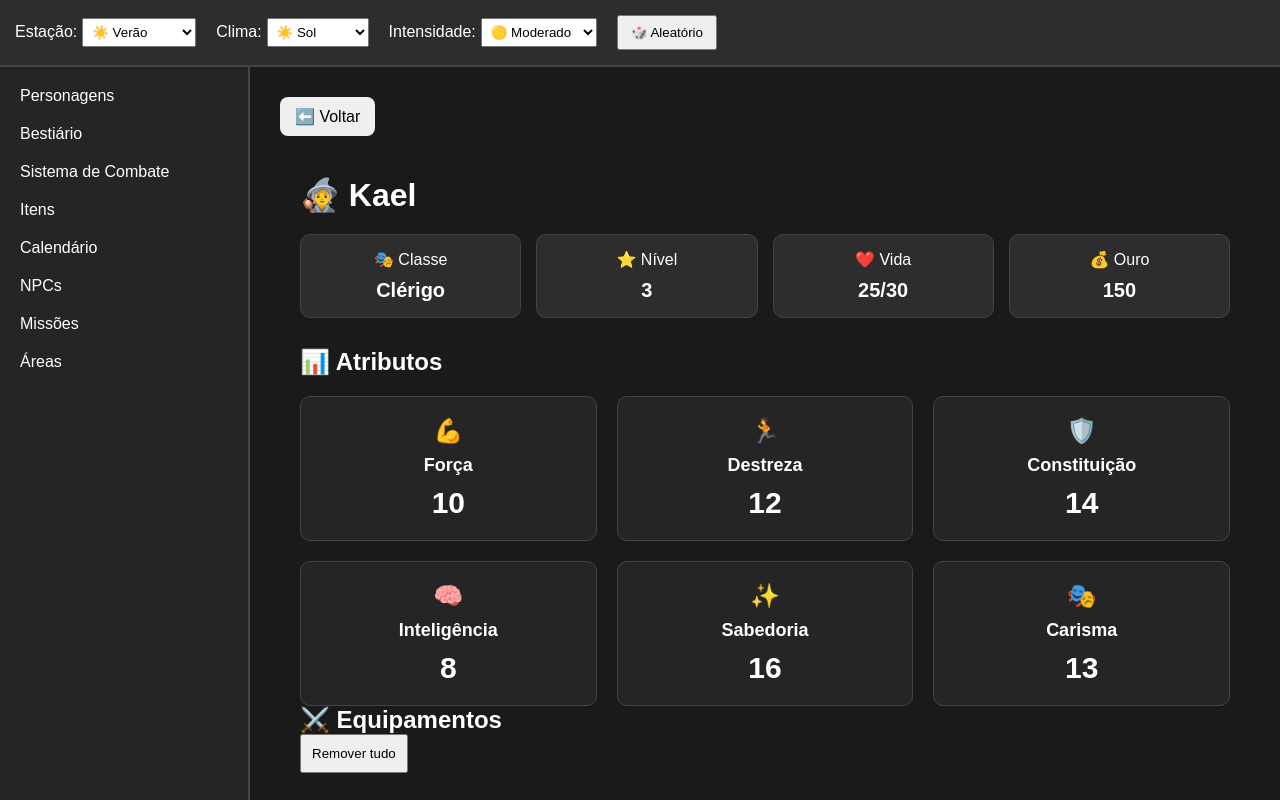
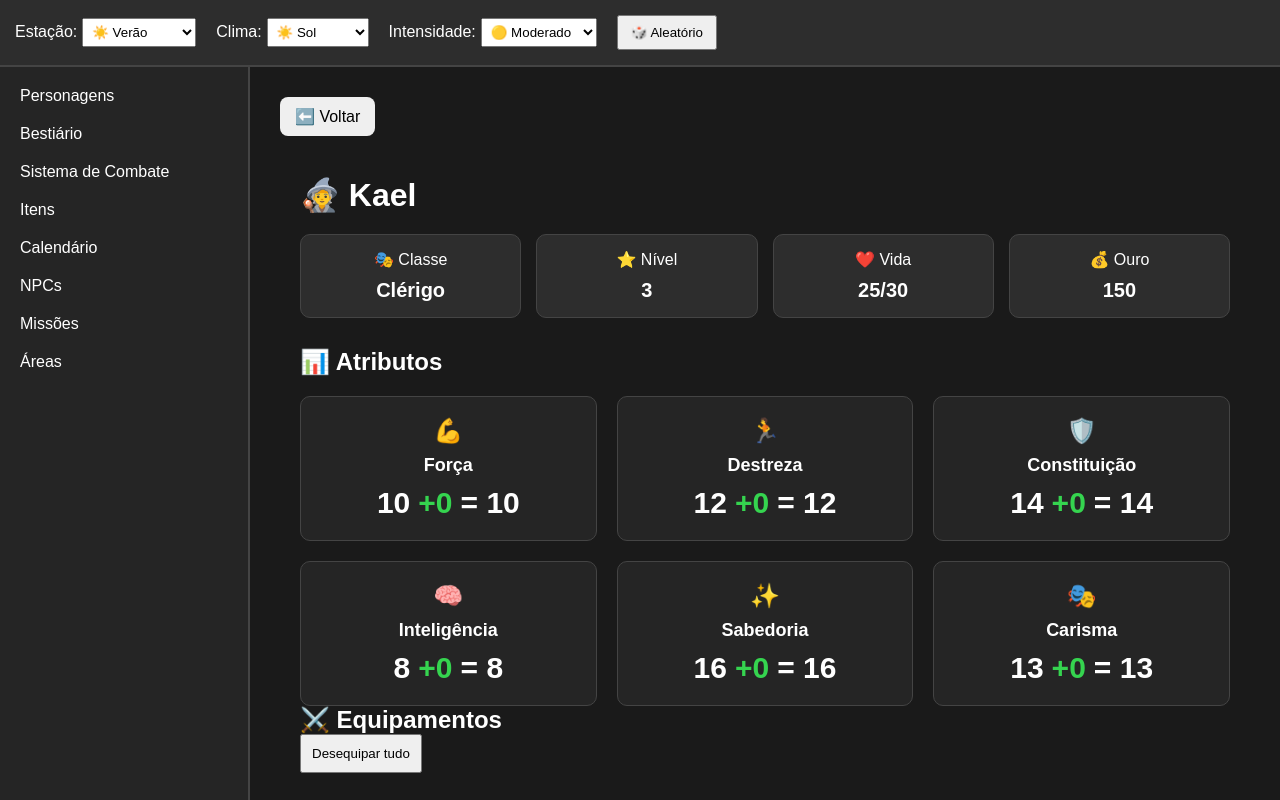
Before and after one commit to NatanMauricio1995/RPG, a Next.js app in the folder rpg-manager/: page /personagens/1 in a window 1280 px wide. Shown: the top 800 px of the page. Built offline with nearby package versions, Linux system fonts and the light colour scheme.

Commit message:
PERSONAGEM - MUDANÇA DE STATUS POR EQUIPAMENTO

```diff
--- a/rpg-manager/app/globals.css
+++ b/rpg-manager/app/globals.css
@@ -234,3 +234,14 @@ padding:8px;
 cursor:pointer;
 
 }
+
+.bonus{
+
+color:#35d44f;
+
+font-weight:bold;
+
+margin-left:8px;
+margin-right:8px;
+
+}
--- a/rpg-manager/app/personagens/[id]/page.tsx
+++ b/rpg-manager/app/personagens/[id]/page.tsx
@@ -1,36 +1,72 @@
+"use client";
+
+import { useParams } from "next/navigation";
+import { useState } from "react";
+
+import personagens from "../../../data/personagens.json";
+import itens from "../../../data/itens.json";
+
+import Link from "next/link";
 import SistemaEquipamento from "../../../components/Personagem/SistemaEquipamento";
-import Equipamentos from "../../../components/Personagem/Equipamentos";
-import personagens from "../../../data/personagens.json";
-import Inventario from "../../../components/Personagem/Inventario";
-import Link from "next/link";
 
-export default async function Ficha({
-  params,
-}: {
-  params: Promise<{ id: string }>;
-}) {
+export default function Ficha(){
 
-const { id } = await params;
+const params=useParams();
 
-const personagem = personagens.find(
-(item) => item.id === Number(id)
+const personagem=personagens.find(
+(item)=>
+item.id===Number(params.id)
 );
 
-if (!personagem) {
 
-return (
+const [inventario,setInventario]=
+useState(itens);
+
+
+const [equipados,setEquipados]=
+useState({
+
+arma:null,
+armadura:null,
+acessorio:null,
+municao:null
+
+});
+
+
+function bonus(atributo:string){
+
+let total=0;
+
+Object.values(
+equipados
+).forEach((item:any)=>{
+
+if(
+item?.bonus?.[atributo]
+){
+
+total+=
+item.bonus[atributo];
+
+}
+
+});
+
+return total;
+
+}
+
+
+if(!personagem){
+
+return(
 
 <div>
 
-<Link href="/personagens">
-
-<button className="botaoVoltar">
-⬅️ Voltar
-</button>
-
-</Link>
-
-<h1>❌ Personagem não encontrado</h1>
+<h1>
+❌ Personagem não encontrado
+</h1>
 
 </div>
 
@@ -38,48 +74,87 @@ return (
 
 }
 
-return (
+
+return(
 
 <div>
 
 <Link href="/personagens">
 
-<button className="botaoVoltar">
+<button
+className="botaoVoltar"
+>
+
 ⬅️ Voltar
+
 </button>
 
 </Link>
+
 
 <div className="ficha">
 
 <div className="cabecalhoFicha">
 
 <h1>
+
 🧙 {personagem.nome}
+
 </h1>
+
 
 <div className="informacoesBasicas">
 
 <div className="infoCard">
+
 🎭 Classe
-<p>{personagem.classe}</p>
+
+<p>
+
+{personagem.classe}
+
+</p>
+
 </div>
 
+
 <div className="infoCard">
+
 ⭐ Nível
-<p>{personagem.nivel}</p>
+
+<p>
+
+{personagem.nivel}
+
+</p>
+
 </div>
 
+
 <div className="infoCard">
+
 ❤️ Vida
+
 <p>
-{personagem.vidaAtual}/{personagem.vidaMaxima}
+
+{personagem.vidaAtual}/
+{personagem.vidaMaxima}
+
 </p>
+
 </div>
 
+
 <div className="infoCard">
+
 💰 Ouro
-<p>{personagem.ouro}</p>
+
+<p>
+
+{personagem.ouro}
+
+</p>
+
 </div>
 
 </div>
@@ -87,48 +162,226 @@ return (
 </div>
 
 
-<h2>📊 Atributos</h2>
+<h2>
+
+📊 Atributos
+
+</h2>
+
 
 <div className="atributosGrid">
 
+
 <div className="atributoCard">
+
 💪
-<h3>Força</h3>
-<p>{personagem.atributos.forca}</p>
+
+<h3>
+
+Força
+
+</h3>
+
+<p>
+
+{personagem.atributos.forca}
+
+<span className="bonus">
+
++{bonus("forca")}
+
+</span>
+
+=
+
+{" "}
+
+{personagem.atributos.forca+
+bonus("forca")}
+
+</p>
+
 </div>
 
+
+
 <div className="atributoCard">
+
 🏃
-<h3>Destreza</h3>
-<p>{personagem.atributos.destreza}</p>
+
+<h3>
+
+Destreza
+
+</h3>
+
+<p>
+
+{personagem.atributos.destreza}
+
+<span className="bonus">
+
++{bonus("destreza")}
+
+</span>
+
+=
+
+{" "}
+
+{personagem.atributos.destreza+
+bonus("destreza")}
+
+</p>
+
 </div>
 
+
+
 <div className="atributoCard">
+
 🛡️
-<h3>Constituição</h3>
-<p>{personagem.atributos.constituicao}</p>
+
+<h3>
+
+Constituição
+
+</h3>
+
+<p>
+
+{personagem.atributos.constituicao}
+
+<span className="bonus">
+
++{bonus("constituicao")}
+
+</span>
+
+=
+
+{" "}
+
+{personagem.atributos.constituicao+
+bonus("constituicao")}
+
+</p>
+
 </div>
 
+
+
 <div className="atributoCard">
+
 🧠
-<h3>Inteligência</h3>
-<p>{personagem.atributos.inteligencia}</p>
+
+<h3>
+
+Inteligência
+
+</h3>
+
+<p>
+
+{personagem.atributos.inteligencia}
+
+<span className="bonus">
+
++{bonus("inteligencia")}
+
+</span>
+
+=
+
+{" "}
+
+{personagem.atributos.inteligencia+
+bonus("inteligencia")}
+
+</p>
+
 </div>
 
+
+
 <div className="atributoCard">
+
 ✨
-<h3>Sabedoria</h3>
-<p>{personagem.atributos.sabedoria}</p>
+
+<h3>
+
+Sabedoria
+
+</h3>
+
+<p>
+
+{personagem.atributos.sabedoria}
+
+<span className="bonus">
+
++{bonus("sabedoria")}
+
+</span>
+
+=
+
+{" "}
+
+{personagem.atributos.sabedoria+
+bonus("sabedoria")}
+
+</p>
+
 </div>
 
+
+
 <div className="atributoCard">
+
 🎭
-<h3>Carisma</h3>
-<p>{personagem.atributos.carisma}</p>
+
+<h3>
+
+Carisma
+
+</h3>
+
+<p>
+
+{personagem.atributos.carisma}
+
+<span className="bonus">
+
++{bonus("carisma")}
+
+</span>
+
+=
+
+{" "}
+
+{personagem.atributos.carisma+
+bonus("carisma")}
+
+</p>
+
 </div>
 
+
 </div>
-<SistemaEquipamento/>
+
+
+<SistemaEquipamento
+
+inventario={inventario}
+setInventario={setInventario}
+
+equipados={equipados}
+setEquipados={setEquipados}
+
+/>
+
 </div>
 
 </div>
--- a/rpg-manager/components/Personagem/SistemaEquipamento.tsx
+++ b/rpg-manager/components/Personagem/SistemaEquipamento.tsx
@@ -1,45 +1,51 @@
 "use client";
 
-import { useState } from "react";
-import itensIniciais from "../../data/itens.json";
+type Props = {
+  inventario:any[];
+  setInventario:any;
+  equipados:any;
+  setEquipados:any;
+};
 
-export default function SistemaEquipamento() {
-
-const [inventario,setInventario]=useState(itensIniciais);
-
-const [equipados,setEquipados]=useState({
-
-arma:null,
-armadura:null,
-acessorio:null,
-municao:null
-
-} as Record<string,any>);
-
+export default function SistemaEquipamento({
+  inventario,
+  setInventario,
+  equipados,
+  setEquipados
+}:Props){
 
 function equipar(item:any){
 
+const slot=item.tipo;
+
 if(
-item.tipo!=="arma" &&
-item.tipo!=="armadura" &&
-item.tipo!=="acessorio" &&
-item.tipo!=="municao"
+slot!=="arma" &&
+slot!=="armadura" &&
+slot!=="acessorio" &&
+slot!=="municao"
 ){
 return;
 }
 
-const slot=item.tipo;
+if(equipados[slot]){
 
-setEquipados((anterior)=>({
+setInventario((anterior:any)=>[
+...anterior,
+equipados[slot]
+]);
+
+}
+
+setEquipados((anterior:any)=>({
 
 ...anterior,
 [slot]:item
 
 }));
 
-setInventario(
-inventario.filter(
-(i)=>i.id!==item.id
+setInventario((anterior:any)=>
+anterior.filter(
+(i:any)=>i.id!==item.id
 )
 );
 
@@ -52,14 +58,16 @@ const item=equipados[slot];
 
 if(!item)return;
 
-setInventario((anterior)=>[
+setInventario((anterior:any)=>[
 ...anterior,
 item
 ]);
 
-setEquipados((anterior)=>({
+setEquipados((anterior:any)=>({
+
 ...anterior,
 [slot]:null
+
 }));
 
 }
@@ -67,13 +75,13 @@ setEquipados((anterior)=>({
 
 function desequiparTudo(){
 
-const itensVolta=Object.values(
+const itens=Object.values(
 equipados
 ).filter(Boolean);
 
-setInventario((anterior)=>[
+setInventario((anterior:any)=>[
 ...anterior,
-...itensVolta
+...itens
 ]);
 
 setEquipados({
@@ -95,11 +103,11 @@ return(
 <h2>⚔️ Equipamentos</h2>
 
 <button
+className="botaoAcao"
 onClick={desequiparTudo}
-className="botaoAcao"
 >
 
-Remover tudo
+Desequipar tudo
 
 </button>
 
@@ -107,16 +115,20 @@ Remover tudo
 
 <div className="itemCard">
 
-<h3>Mão principal</h3>
+<h3>⚔️ Mão principal</h3>
 
 <p>
+
 {equipados.arma?.nome || "Vazio"}
+
 </p>
 
 <button
 onClick={()=>desequipar("arma")}
 >
+
 Desequipar
+
 </button>
 
 </div>
@@ -124,16 +136,20 @@ Desequipar
 
 <div className="itemCard">
 
-<h3>Armadura</h3>
+<h3>🛡️ Armadura</h3>
 
 <p>
+
 {equipados.armadura?.nome || "Vazio"}
+
 </p>
 
 <button
 onClick={()=>desequipar("armadura")}
 >
+
 Desequipar
+
 </button>
 
 </div>
@@ -141,16 +157,20 @@ Desequipar
 
 <div className="itemCard">
 
-<h3>Acessório</h3>
+<h3>💍 Acessório</h3>
 
 <p>
+
 {equipados.acessorio?.nome || "Vazio"}
+
 </p>
 
 <button
 onClick={()=>desequipar("acessorio")}
 >
+
 Desequipar
+
 </button>
 
 </div>
@@ -158,16 +178,20 @@ Desequipar
 
 <div className="itemCard">
 
-<h3>Munição</h3>
+<h3>🏹 Munição</h3>
 
 <p>
+
 {equipados.municao?.nome || "Vazio"}
+
 </p>
 
 <button
 onClick={()=>desequipar("municao")}
 >
+
 Desequipar
+
 </button>
 
 </div>
@@ -175,11 +199,12 @@ Desequipar
 </div>
 
 
+
 <h2>🎒 Inventário</h2>
 
 <div className="inventarioGrid">
 
-{inventario.map((item)=>(
+{inventario.map((item:any)=>(
 
 <div
 key={item.id}
@@ -194,15 +219,13 @@ className="itemCard"
 
 <p>
 
-Tipo:
-{item.tipo}
+Tipo: {item.tipo}
 
 </p>
 
 <p>
 
-Quantidade:
-{item.quantidade}
+Quantidade: {item.quantidade}
 
 </p>
 
--- a/rpg-manager/data/itens.json
+++ b/rpg-manager/data/itens.json
@@ -3,30 +3,50 @@
     "id":1,
     "nome":"⚔️ Espada Longa",
     "tipo":"arma",
-    "quantidade":1
+    "quantidade":1,
+
+    "bonus":{
+      "forca":2
+    }
   },
+
   {
     "id":2,
     "nome":"🛡️ Armadura de Couro",
     "tipo":"armadura",
-    "quantidade":1
+    "quantidade":1,
+
+    "bonus":{
+      "constituicao":3
+    }
   },
+
   {
     "id":3,
     "nome":"💍 Anel de Mana",
     "tipo":"acessorio",
-    "quantidade":1
+    "quantidade":1,
+
+    "bonus":{
+      "sabedoria":2
+    }
   },
+
   {
     "id":4,
     "nome":"🏹 Flechas",
     "tipo":"municao",
-    "quantidade":20
+    "quantidade":20,
+
+    "bonus":{}
   },
+
   {
     "id":5,
     "nome":"🧪 Poção de Cura",
     "tipo":"consumivel",
-    "quantidade":3
+    "quantidade":3,
+
+    "bonus":{}
   }
 ]
```
